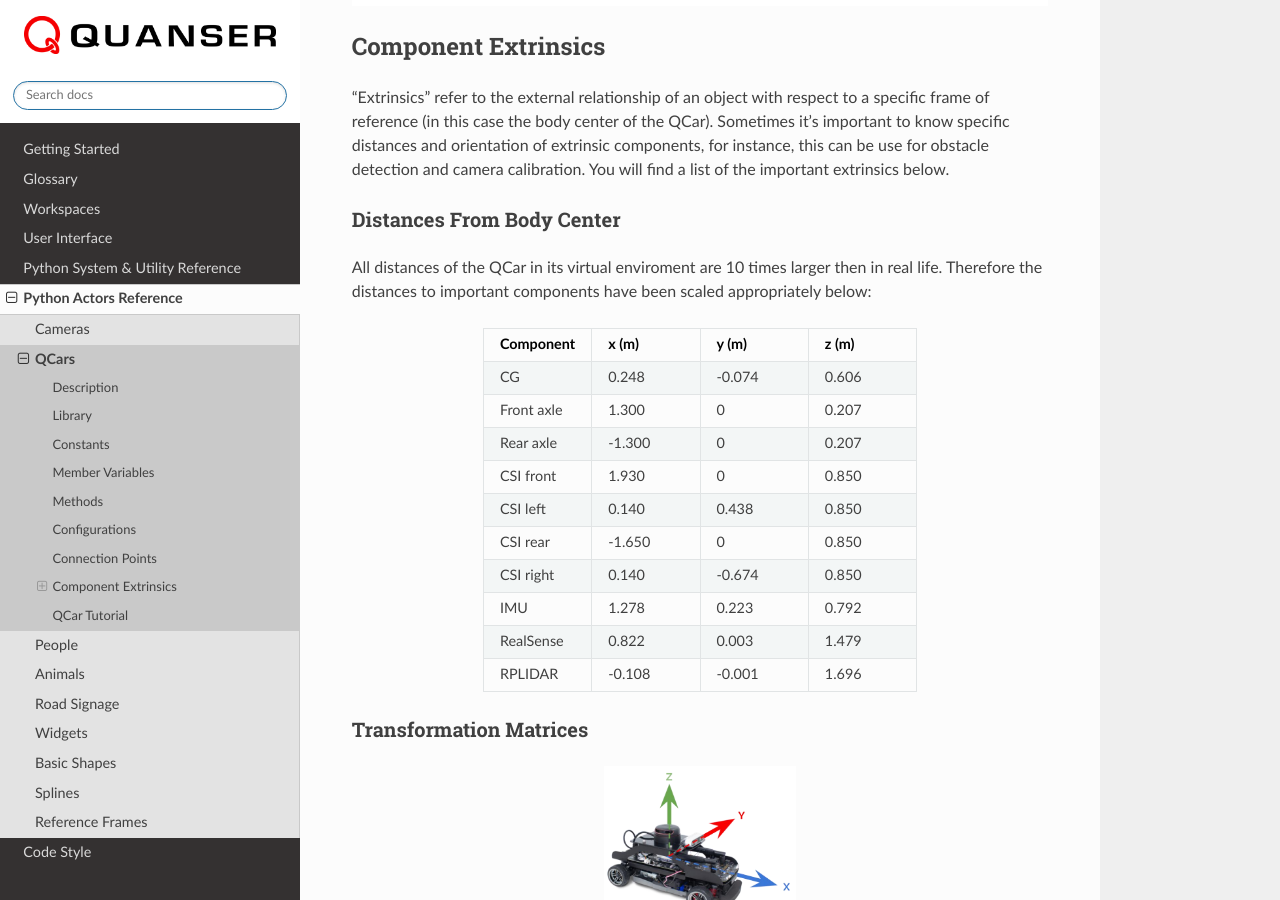
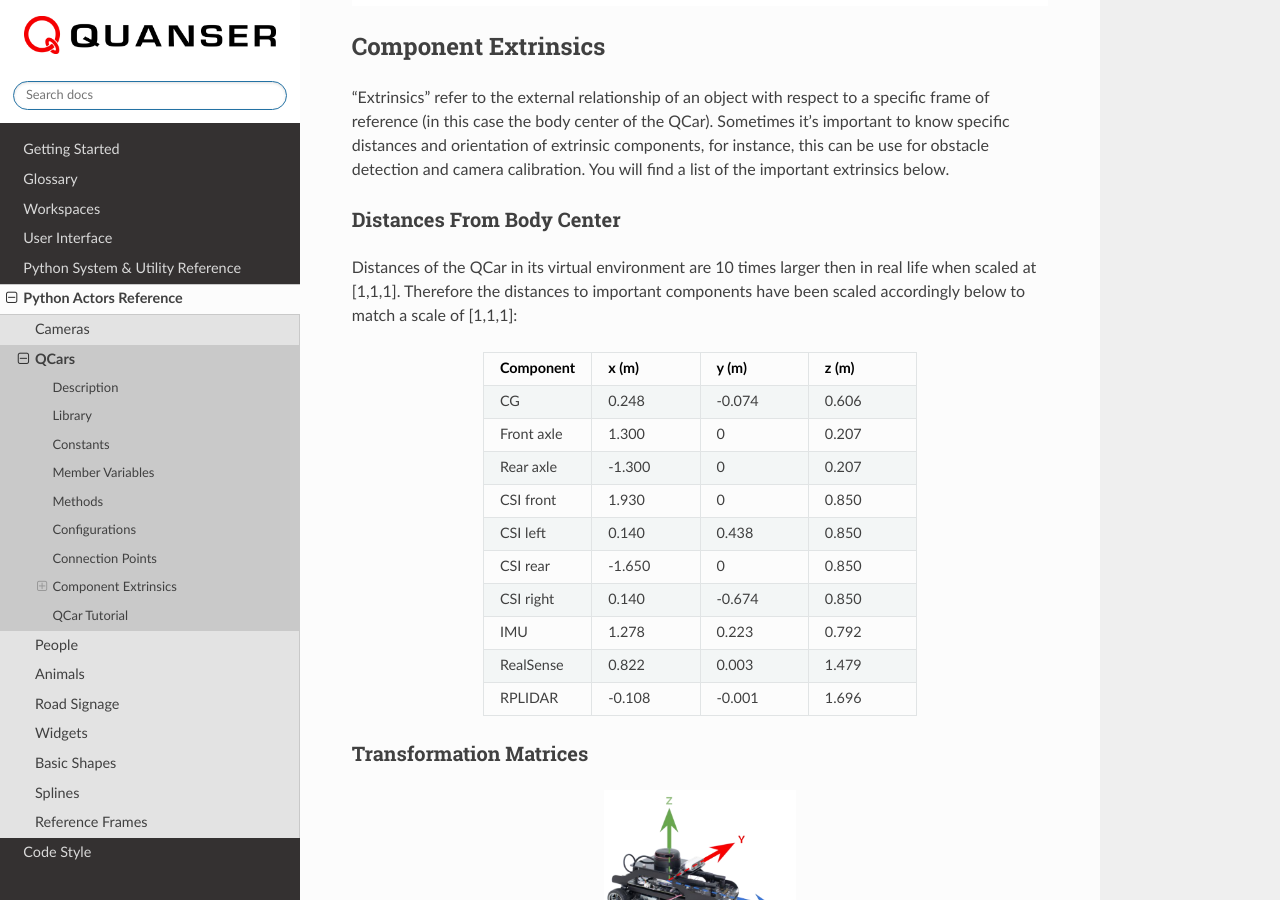
Before and after one commit to quanser/Quanser_Interactive_Labs_Resources, a Sphinx documentation site: the page built from python/docs/source/Objects/car_library.rst, in a window 1280 px wide and 900 px high, scrolled down 6275 px. Built offline with Sphinx 7.4.7 and the Read the Docs theme 2.0.0, drawn with Linux system fonts in a browser that asks for light colours.

```diff
--- a/python/docs/source/Objects/car_library.rst
+++ b/python/docs/source/Objects/car_library.rst
@@ -119,10 +119,10 @@ You will find a list of the important extrinsics below.
 
 Distances From Body Center
 """"""""""""""""""""""""""
-All distances of the QCar in its virtual enviroment are 10 times larger then in
-real life.
-Therefore the distances to important components have been scaled appropriately
-below:
+Distances of the QCar in its virtual environment are 10 times larger then in
+real life when scaled at [1,1,1].
+Therefore the distances to important components have been scaled accordingly
+below to match a scale of [1,1,1]:
 
 .. table::
     :widths: 11, 11, 11, 11
```
Also changed, not shown: python/docs/source/Getting Started.rst (+19 -22 lines), requirements.txt (added, +38 -0 lines), requirements_dev.txt (added, +58 -0 lines), install.py (added), 1 other file.
